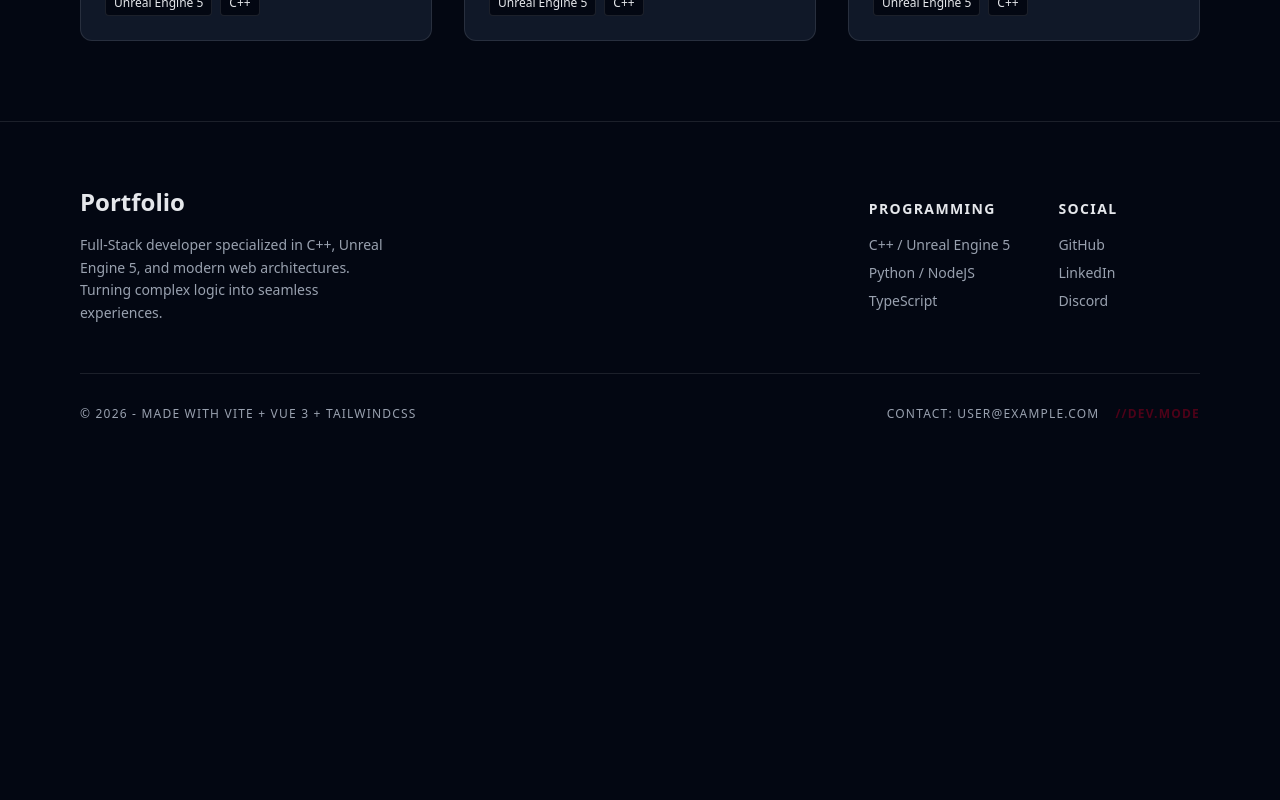
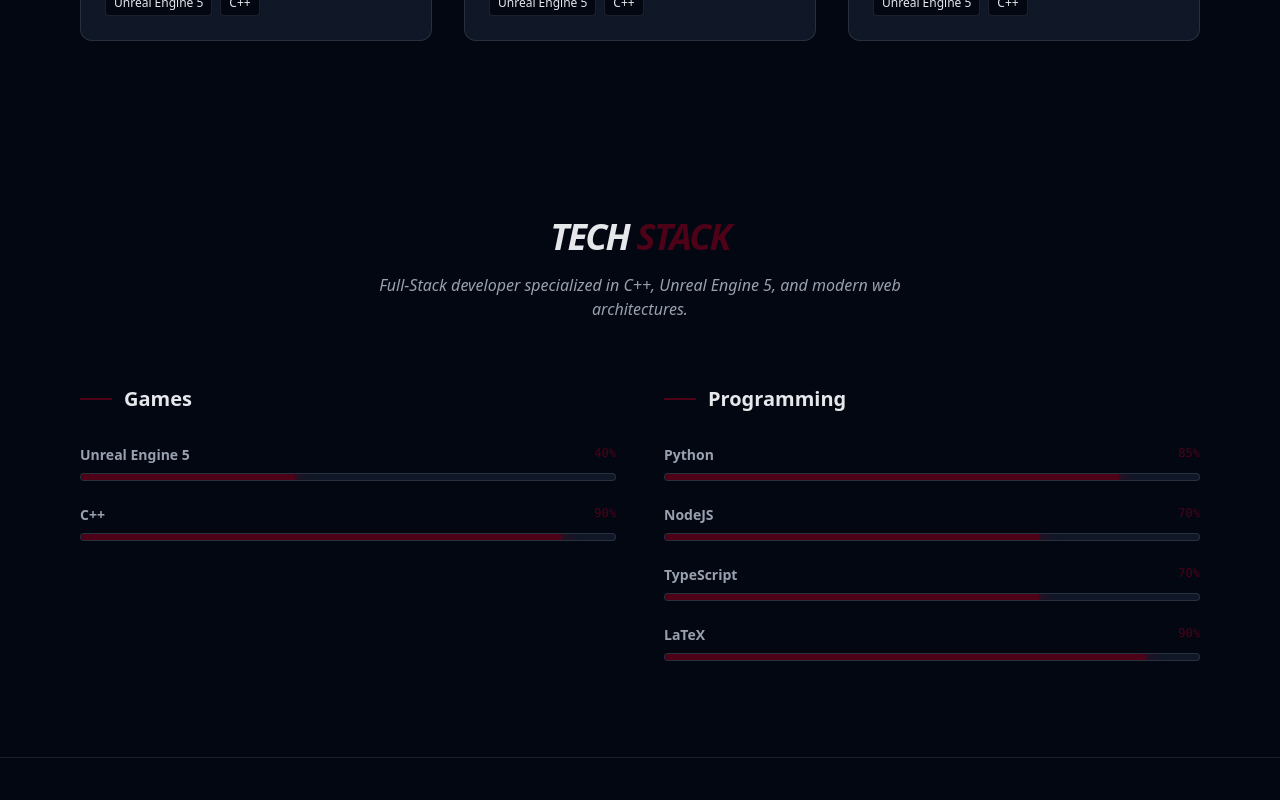
Before and after one commit to JacobHdez/jacobhdez.github.io, a Vue app: page / in a window 1280 px wide. Shown: the part 1200-2000 px from the top of the page. Before the commit the page ends 1654 px from the top, so only its background shows below. Built offline with nearby package versions, Linux system fonts and the light colour scheme.

Commit message:
feat: add skills

```diff
--- a/src/App.vue
+++ b/src/App.vue
@@ -6,6 +6,7 @@
 import Footer from './components/Footer.vue';
 import Hero from './views/Hero.vue';
 import ProjectCard from './components/ProjectCard.vue';
+import Skills from './components/Skills.vue';
 
 import { projects } from './data/projects';
 
@@ -59,6 +60,8 @@
     </div>
   </main>
 
+  <Skills />
+
   <Footer />
 </div>
 </template>
--- /dev/null
+++ b/src/components/Skills.vue
@@ -0,0 +1,84 @@
+<script setup lang="ts">
+import { ref, onMounted } from 'vue';
+import { useI18n } from 'vue-i18n';
+
+const { t } = useI18n();
+const animated = ref(false);
+
+onMounted( () => {
+  setTimeout( () => {
+    animated.value = true
+  }, 300 );
+} );
+
+const skillGroups = [
+    {
+        title: 'Games',
+        skills: [
+            { name: 'Unreal Engine 5', level: '40%', icon: '' },
+            { name: 'C++', level: '90%', icon: '' }
+        ]
+    },
+    {
+        title: 'Programming',
+        skills: [
+            { name: 'Python', level: '85%', icon: '' },
+            { name: 'NodeJS', level: '70%', icon: '' },
+            { name: 'TypeScript', level: '70%', icon: '' },
+            { name: 'LaTeX', level: '90%', icon: '' }
+        ]
+    }
+];
+</script>
+
+<template>
+<section id="skills" class="py-24 bg-gray-950">
+  <div class="max-w-6xl mx-auto px-4">
+    <header class="mb-16 text-center">
+      <h2 class="text-4xl font-black uppercase tracking-tighter italic mb-4">
+        Tech <span class="text-rose-950">Stack</span>
+      </h2>
+      <p class="text-gray-400 max-w-xl mx-auto italic">
+        {{ t('hero.subtitle').split('.')[0] }}.
+      </p>
+    </header>
+
+    <div class="grid md:grid-cols-2 gap-12">
+      <div
+        v-for="group in skillGroups"
+        :key="group.title"
+      >
+        <h3 class="text-xl font-bold mb-8 flex items-center gap-3 text-gray-200">
+          <span class="w-8 h-0.5 bg-rose-950"></span>
+          {{ group.title === 'Games' ? t('header.games') : t('header.prog') }}
+        </h3>
+
+        <div class="space-y-6">
+          <div
+            v-for="skill in group.skills"
+            :key="skill.name"
+          >
+            <div class="flex justify-between mb-2">
+              <span class="text-sm font-bold text-gray-400">
+                {{ skill.icon }} {{ skill.name }}
+              </span>
+              <span class="text-xs font-mono text-rose-950">
+                {{ skill.level }}
+              </span>
+            </div>
+
+            <div class="h-2 w-full bg-gray-900 rounded-full overflow-hidden border border-white/10">
+              <div
+                class="h-full bg-rose-950 transition-all duration-1000 ease-out relative"
+                :style="{ width: animated ? skill.level : '0%' }"
+              >
+                <div class="absolute inset-0 shadow-[0_0_15px_4px_rgba(76,5,25,0.8)]"></div>
+              </div>
+            </div>
+          </div>
+        </div>
+      </div>
+    </div>
+  </div>
+</section>
+</template>
```
